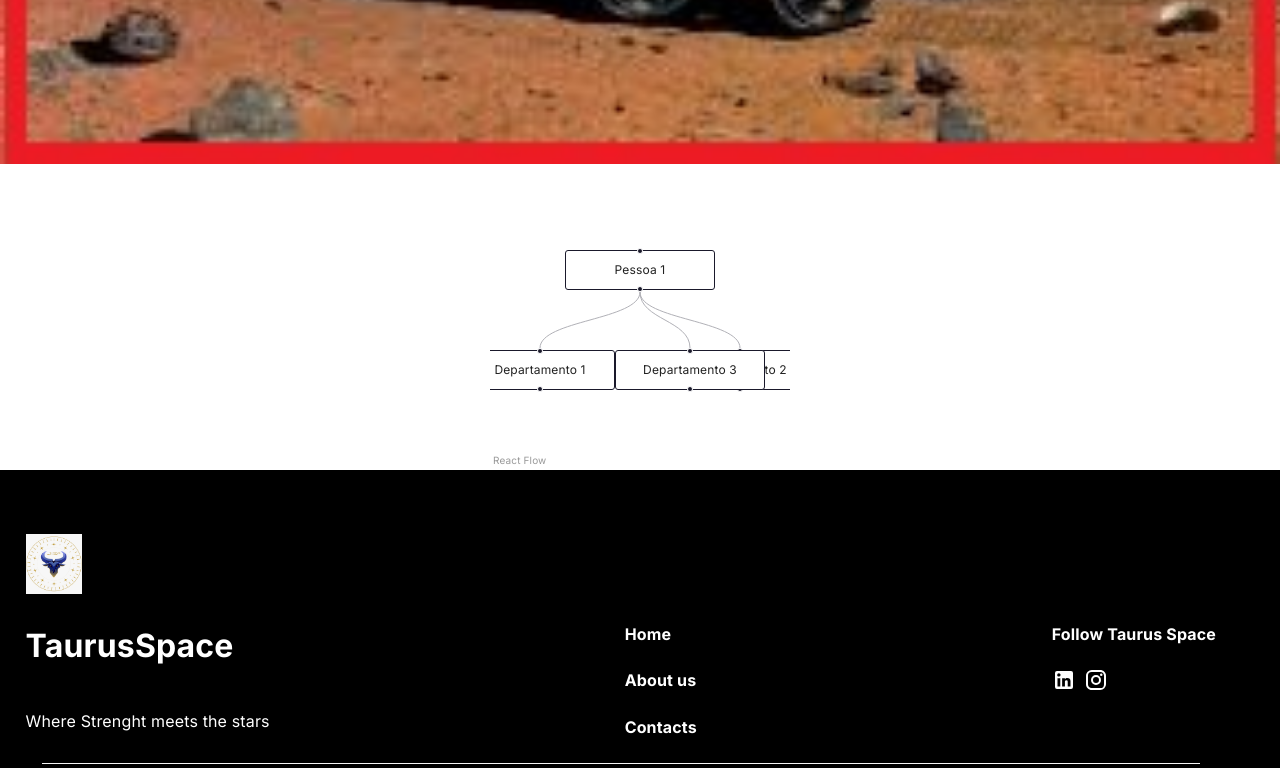
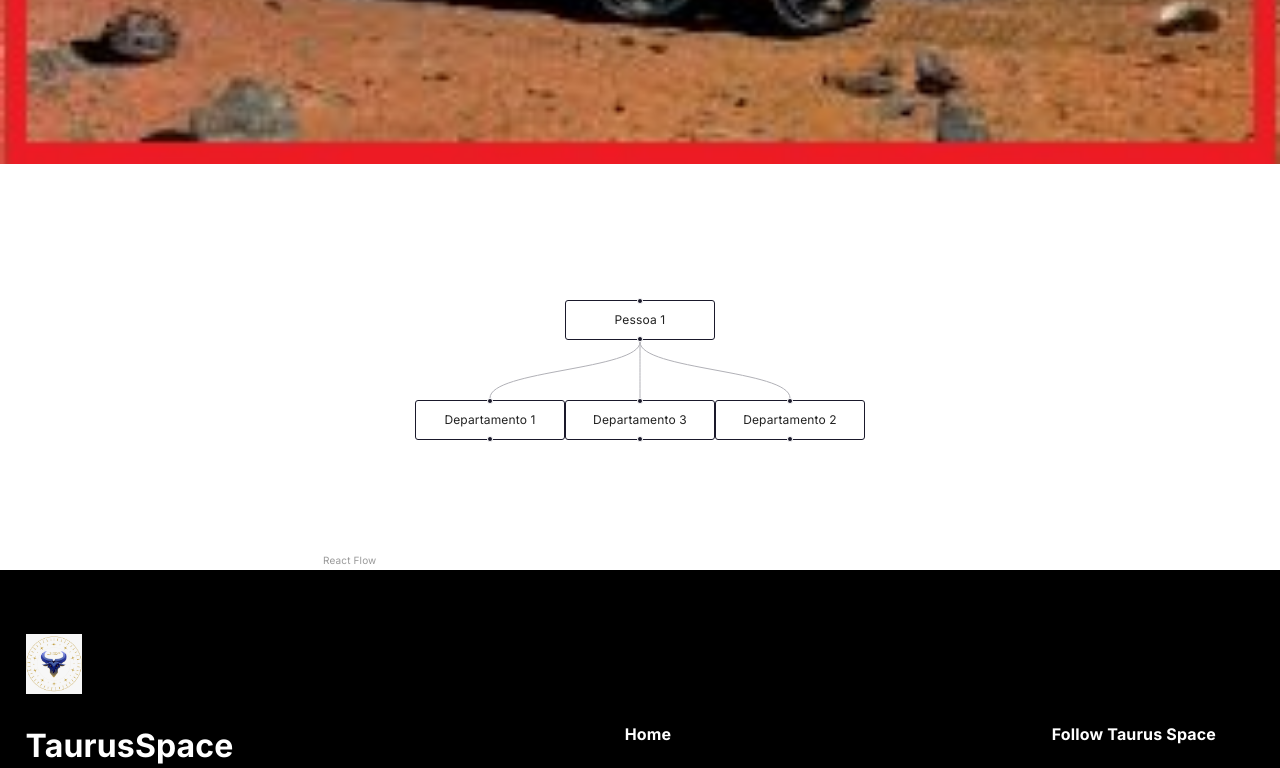
Before and after one commit to El-Banderas/rovers-site, a Next.js app: page /rovers-site/about-us in a window 1280 px wide. Shown: the part 597-1365 px from the top of the page. Built offline with nearby package versions, Linux system fonts and the light colour scheme.

Commit message:
More stuff in graph

```diff
--- a/src/app/about-us/graph.tsx
+++ b/src/app/about-us/graph.tsx
@@ -10,9 +10,9 @@ export default function Graph () {
   const router = useRouter()
 const initialNodes = [
   { id: '1', data: { label: 'Pessoa 1' }, position: { x: 100, y: 100 } },
-  { id: '2', data: { label: 'Departamento 1' }, position: { x: 0, y: 200 } },
-  { id: '3', data: { label: 'Departamento 2' }, position: { x: 200, y: 200 } },
-  { id: '4', data: { label: 'Departamento 3' }, position: { x: 150, y: 200 } },
+  { id: '2', data: { label: 'Departamento 1' }, position: { x: -50, y: 200 } },
+  { id: '3', data: { label: 'Departamento 2' }, position: { x: 250, y: 200 } },
+  { id: '4', data: { label: 'Departamento 3' }, position: { x: 100, y: 200 } },
 ];
 
 const initialEdges = [
@@ -22,8 +22,8 @@ const initialEdges = [
 ];
 
 const disabled = true
-  return <div className={styles.graphContainer}>
-  <div className={styles.graphContainer}  style={{ height: 300 ,width: 300 }}>
+  return <div className={styles.graphZone}>
+  <div className={styles.graphContainer}  style={{ height: 400 ,width: 300 }}>
  <ReactFlow
       nodes={initialNodes}
       edges={initialEdges}
--- a/src/app/about-us/styles.module.css
+++ b/src/app/about-us/styles.module.css
@@ -1,25 +1,30 @@
-.img{
+.img {
     position: relative;
 }
-.vercelLogo{
+
+.vercelLogo {
     width: 100%;
     height: auto;
 
 }
-@media (max-width: 768px), (max-height: 500px) {
+
+@media (max-width: 768px),
+(max-height: 500px) {
     .vercelLogo {
         height: 30vh;
     }
 }
-.title{
+
+.title {
     position: absolute;
     top: 50%;
     bottom: 50%;
     left: 5%;
     color: white;
-  font-size:3.2rem;
+    font-size: 3.2rem;
 }
-.description{
+
+.description {
     position: absolute;
     top: 60%;
     bottom: 40%;
@@ -29,8 +34,22 @@
 
 
 
-.graphContainer{
-    background-color: white;
+.graphZone {
     width: 50%;
     margin: 0 auto;
+    background-color: red;
 }
+
+.graphContainer {
+    background-color: white;
+    height: 50%;
+    min-width: 100%;
+}
+
+@media (max-width: 768px),
+(max-height: 500px) {
+    .graphZone {
+        width: auto;
+        margin: 0;
+    }
+}
```
Lines whose indentation alone changed are shown as unchanged.
